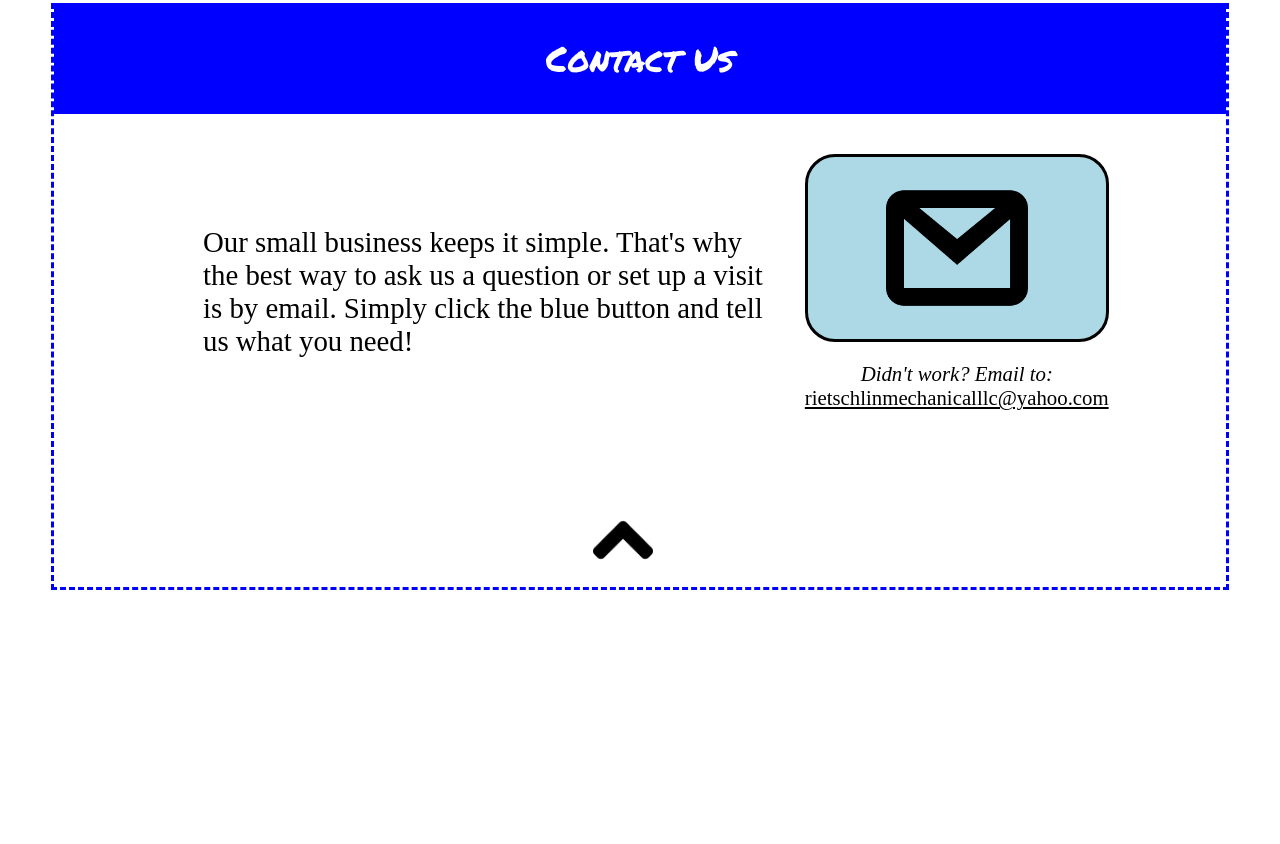
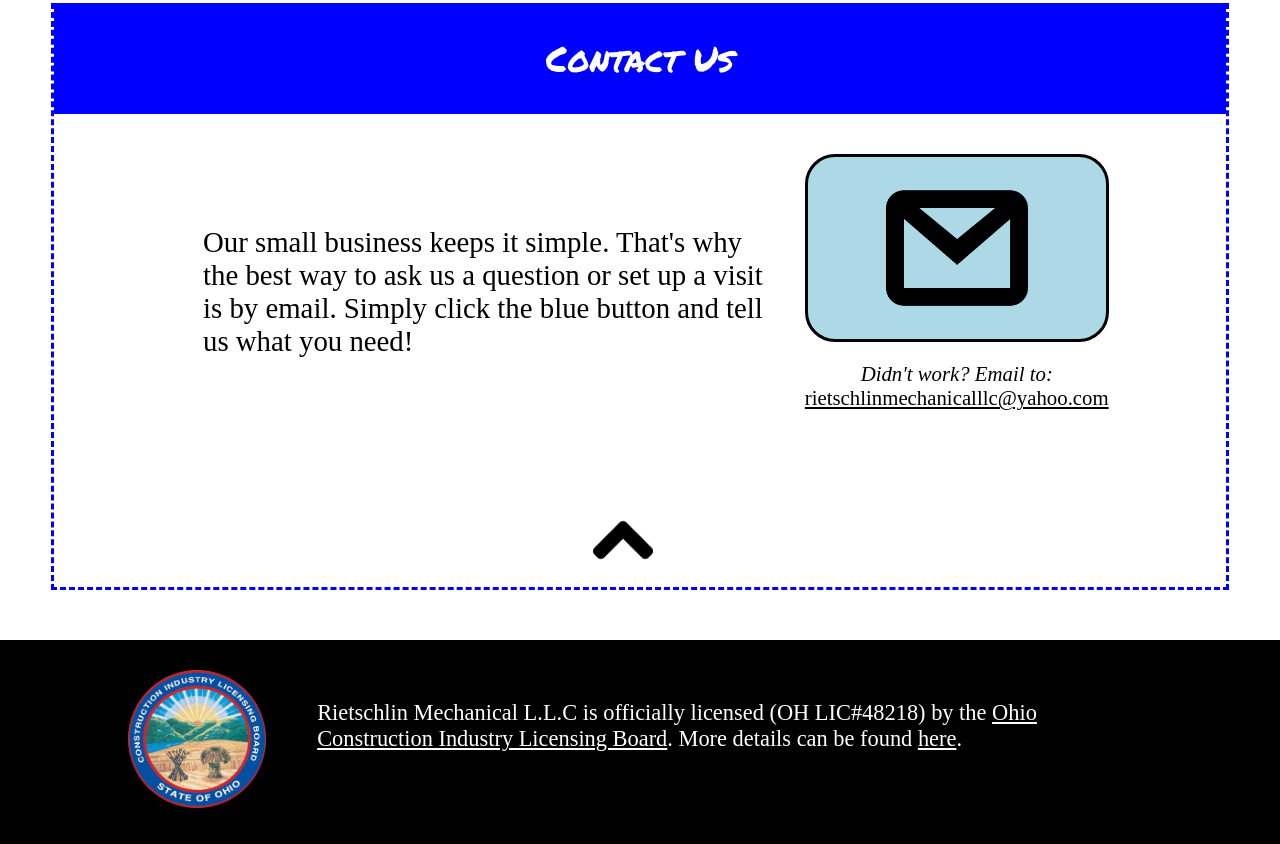
Before and after one commit to Rage6/rietschlin_mechanical_LLC, a website: page rmllc_frontend/public/index.html in a window 1280 px wide. Shown: the part 4882-5726 px from the top of the page. Before the commit the page ends 5502 px from the top, so only its background shows below. Drawn offline with nearby package versions, Linux system fonts and the light colour scheme; a web font is replaced by a local one.

Commit message:
added license information

```diff
--- a/rmllc_frontend/public/index.html
+++ b/rmllc_frontend/public/index.html
@@ -273,6 +273,14 @@
             </div>
           </div>
         </a>
+        <div id="footer">
+          <a href="https://www.com.ohio.gov/dico/ocilb/">
+            <img src="stylesheets/img/OCILB-label.png">
+          </a>
+          <div>
+            Rietschlin Mechanical L.L.C is officially licensed (OH LIC#48218) by the <a href="https://www.com.ohio.gov/dico/ocilb/">Ohio Construction Industry Licensing Board</a>. More details can be found <a href="https://apps.com.ohio.gov/dico/CompanyLicenseeLookup/"> here</a>.
+          </div>
+        </div>
       </div>
     </div>
   </body>
--- a/rmllc_frontend/public/stylesheets/_size-1.scss
+++ b/rmllc_frontend/public/stylesheets/_size-1.scss
@@ -126,19 +126,47 @@ body {
 
                 }
                 #underline {
-
+                  @media screen and (max-width: $max-width) {
+                    font-size: 1.1rem;
+                  }
                 }
               }
             }
             // #emailAddress-1 {
             //   @media screen and (max-width: $max-width) {
-            //     display: block;
-            //     margin: 20px 0 40px 0;
-            //     display: block;
-            //     text-align: center;
-            //     font-size: 1.3rem;
+            //      display: block;
+            //      margin: 20px 0 40px 0;
+            //      display: block;
+            //      text-align: center;
+            //      font-size: 1.3rem;
             //   }
             // }
+          }
+        }
+      }
+      #footer {
+        @media screen and (max-width: $max-width) {
+          display: block;
+        }
+        a {
+          @media screen and (max-width: $max-width) {
+
+          }
+          img {
+            @media screen and (max-width: $max-width) {
+              position: relative;
+              left: 25%;
+              width: 50%;
+            }
+          }
+        }
+        div {
+          @media screen and (max-width: $max-width) {
+            font-size: 1rem;
+            text-align: center;
+          }
+          a:hover {
+
           }
         }
       }
--- a/rmllc_frontend/public/stylesheets/input.scss
+++ b/rmllc_frontend/public/stylesheets/input.scss
@@ -18,7 +18,7 @@ html {
   animation-play-state: paused;
 
   body {
-    margin: 0 0 30px 0;
+    margin: 0 0 0 0;
     border: 0;
     padding: 0;
     font-size: 16px;
@@ -316,6 +316,29 @@ html {
             }
           }
         }
+        #footer {
+          margin-top: 50px;
+          border: none;
+          padding: 30px 10%;
+          display: flex;
+          font-size: 1.4rem;
+          color: white;
+          background-color: black;
+          a {
+            color: white;
+            img {
+              height: 138px;
+              width: 138px;
+            }
+          }
+          div {
+            margin: 0 5%;
+            padding-top: 30px;
+            a:hover {
+              color: lightblue;
+            }
+          }
+        }
       }
     }
   }
```
Also changed, not shown: rmllc_frontend/public/stylesheets/img/OCILB-label.png (added), rmllc_frontend/public/stylesheets/output.css, 1 other file.
